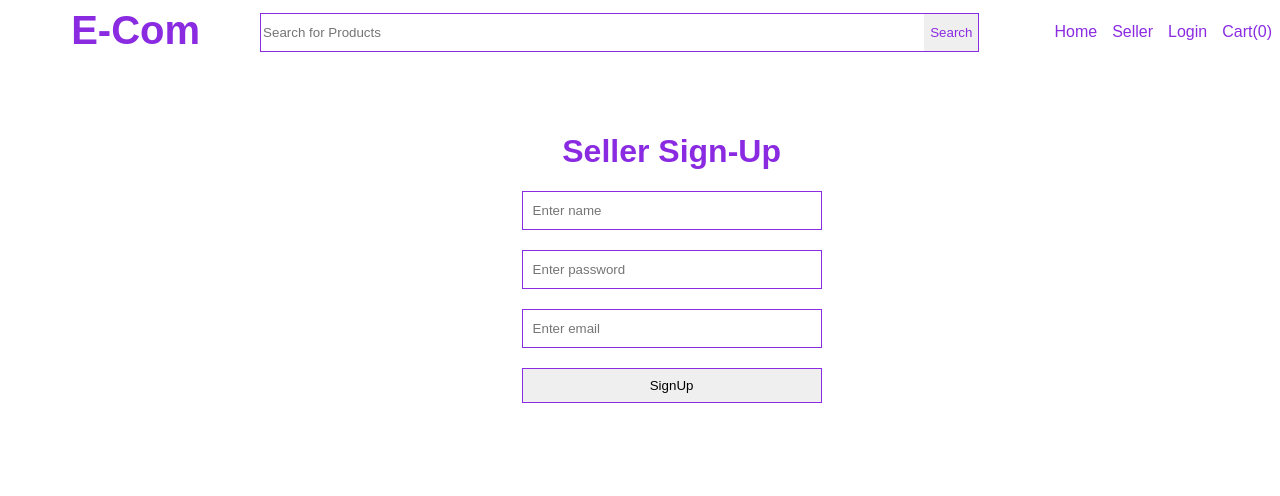
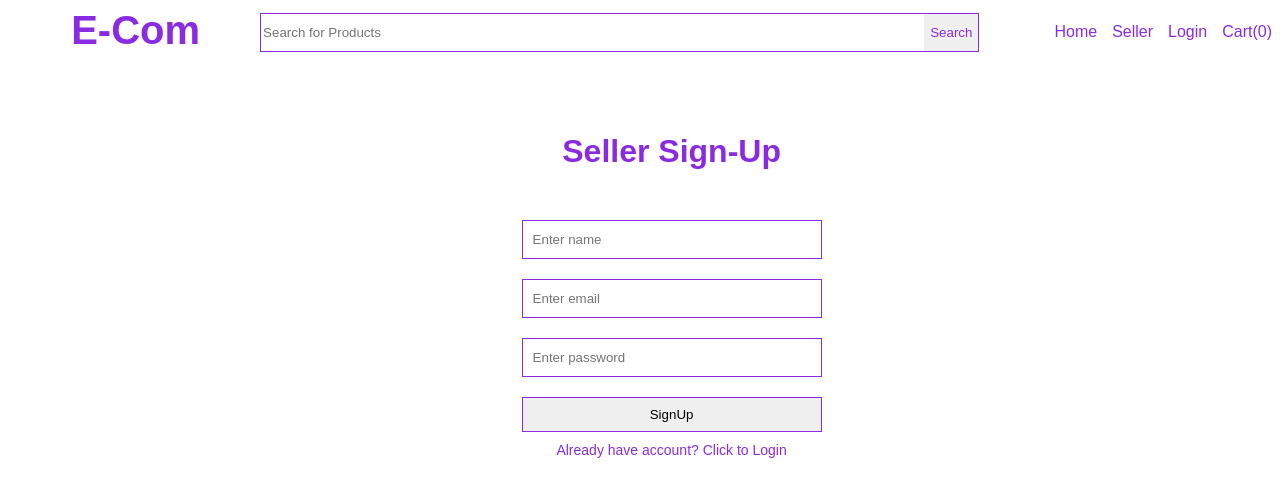
Before and after one commit to sumedhrandhawa/angular-ecom, an Angular app: page /seller-auth in a window 1280 px wide. Shown: the top 496 px of the page. Built offline with nearby package versions, Linux system fonts and the light colour scheme.

Commit message:
9 login & signup impl.

```diff
--- a/src/app/seller-auth/seller-auth.component.css
+++ b/src/app/seller-auth/seller-auth.component.css
@@ -1,6 +1,18 @@
-.sign-up{
+.sign-up {
     text-align: center;
+
+}
+
+.sign-up h1 {
     margin-bottom: 50px;
     margin-top: 80px;
     color: blueviolet;
 }
+
+.auth-toggle-link {
+    margin-top: 10px;
+    color: blueviolet;
+    font-size: 14px;
+    text-align: center;
+    cursor: pointer;
+}
--- a/src/app/seller-auth/seller-auth.component.html
+++ b/src/app/seller-auth/seller-auth.component.html
@@ -1,11 +1,23 @@
 <div class="seller-auth">
-    <div class="sign-up">
+    <!-- Sign-Up Area -->
+    <div *ngIf="!showLogin" class="sign-up">
         <h1>Seller Sign-Up</h1>
         <form #sellerSignUp="ngForm" (ngSubmit)="signUp(sellerSignUp.value)" class="common-form">
             <input class="form-input" type="text" ngModel name="name" placeholder="Enter name">
+            <input class="form-input" type="email" ngModel name="email" placeholder="Enter email">
             <input class="form-input" type="password" ngModel name="password" placeholder="Enter password">
+            <button class="form-button">SignUp</button>
+            <a class="auth-toggle-link" (click)="openLogin()">Already have account? Click to Login</a>
+        </form>
+    </div>
+    <!-- Login Area -->
+    <div *ngIf="showLogin" class="sign-up">
+        <h1>Seller Login</h1>
+        <form #sellerLogin="ngForm" (ngSubmit)="login(sellerLogin.value)" class="common-form">
             <input class="form-input" type="email" ngModel name="email" placeholder="Enter email">
-            <button class="form-button">SignUp</button>
+            <input class="form-input" type="password" ngModel name="password" placeholder="Enter password">
+            <button class="form-button">Login</button>
+            <a class="auth-toggle-link" (click)="openLogin()">Don't have account? Click to Sign-Up</a>
         </form>
     </div>
 </div>
--- a/src/app/seller-auth/seller-auth.component.ts
+++ b/src/app/seller-auth/seller-auth.component.ts
@@ -3,20 +3,32 @@
 import { SellerService } from '../services/seller.service';
 import { Router } from '@angular/router';
 import { SignUp } from '../data-type';
+import { CommonModule } from '@angular/common';
 
 @Component({
   selector: 'app-seller-auth',
   standalone: true,
-  imports: [FormsModule],
+  imports: [FormsModule, CommonModule],
   templateUrl: './seller-auth.component.html',
   styleUrl: './seller-auth.component.css',
 })
 export class SellerAuthComponent {
   constructor(private seller: SellerService, private router: Router) {}
+  showLogin = false;
   ngOnInit(): void {
     this.seller.reloadSeller();
   }
   signUp(data: SignUp): void {
     this.seller.userSignUp(data);
   }
+  login(data: SignUp): void {
+    console.log(data);
+    // this.seller.userLogin(data);
+  }
+  openLogin() {
+    this.showLogin = true;
+  }
+  openSignUp() {
+    this.showLogin = false;
+  }
 }
```
